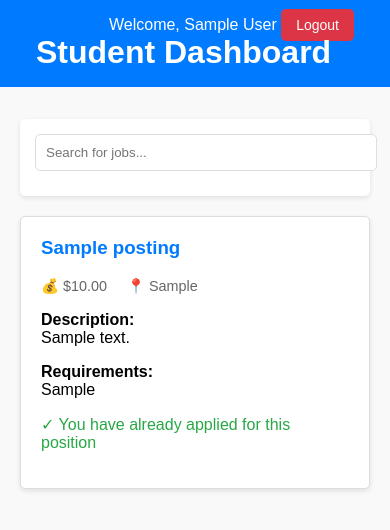
After one commit to justin-swenson111/fbla_web_competition, a PHP site: page /studentdash.php in a window 390 px wide. The commit adds this page. Shown: the top 530 px of the page. Run offline with PHP 8.4, Linux system fonts and the light colour scheme; the visitor is signed in with stand-in values (Sample User, id 1); tables that the repository leaves empty or names only in its code hold one stand-in row (values such as "Sample post").

Commit message:
big commit

```diff
--- /dev/null
+++ b/databaseinfo.txt
@@ -0,0 +1 @@
+for any databases creation
--- a/login.php
+++ b/login.php
@@ -47,10 +47,10 @@ if (isset($_POST['email'], $_POST['password'])) {
 
             // Redirect to respective dashboard based on user type
             if ($user['user_type'] == 'student') {
-                header("Location: studentdash.html");
+                header("Location: studentdash.php");
                 exit();
             } else {
-                header("Location: employeedash.html");
+                header("Location: employerdash.html");
                 exit();
             }
         } else {
--- /dev/null
+++ b/studentdash.php
@@ -0,0 +1,249 @@
+<?php
+session_start();
+
+// Check if user is logged in as a student
+if (!isset($_SESSION['user_id']) || $_SESSION['user_type'] !== 'student') {
+    header("Location: login.php");
+    exit();
+}
+?>
+
+<!DOCTYPE html>
+<html lang="en">
+<head>
+    <meta charset="UTF-8">
+    <meta name="viewport" content="width=device-width, initial-scale=1.0">
+    <title>Student Dashboard</title>
+    <style>
+        body {
+            font-family: Arial, sans-serif;
+            background-color: #f9f9f9;
+            margin: 0;
+            padding: 0;
+        }
+
+        .dashboard-header {
+            background-color: #007bff;
+            color: white;
+            padding: 1rem;
+            margin-bottom: 2rem;
+        }
+
+        .dashboard-header h1 {
+            margin: 0;
+        }
+
+        .user-info {
+            float: right;
+            color: white;
+        }
+
+        .container {
+            max-width: 1200px;
+            margin: 0 auto;
+            padding: 0 20px;
+        }
+
+        .filters {
+            margin-bottom: 20px;
+            padding: 15px;
+            background-color: white;
+            border-radius: 5px;
+            box-shadow: 0 2px 5px rgba(0, 0, 0, 0.1);
+        }
+
+        .search-bar {
+            width: 100%;
+            padding: 10px;
+            margin-bottom: 10px;
+            border: 1px solid #ddd;
+            border-radius: 5px;
+        }
+
+        .job-posting {
+            background-color: #fff;
+            border: 1px solid #ddd;
+            border-radius: 5px;
+            padding: 20px;
+            margin: 20px 0;
+            box-shadow: 0 2px 5px rgba(0, 0, 0, 0.1);
+        }
+
+        .job-posting h3 {
+            margin-top: 0;
+            color: #007bff;
+        }
+
+        .job-details {
+            margin: 15px 0;
+        }
+
+        .application-form {
+            margin-top: 15px;
+        }
+
+        .application-form textarea {
+            width: 100%;
+            padding: 10px;
+            border: 1px solid #ddd;
+            border-radius: 5px;
+            resize: vertical;
+            min-height: 100px;
+            margin-bottom: 10px;
+        }
+
+        .apply-button {
+            background-color: #28a745;
+            color: white;
+            border: none;
+            padding: 10px 20px;
+            border-radius: 5px;
+            cursor: pointer;
+            font-size: 14px;
+        }
+
+        .apply-button:hover {
+            background-color: #218838;
+        }
+
+        .logout-btn {
+            background-color: #dc3545;
+            color: white;
+            border: none;
+            padding: 8px 15px;
+            border-radius: 5px;
+            cursor: pointer;
+            text-decoration: none;
+            font-size: 14px;
+        }
+
+        .logout-btn:hover {
+            background-color: #c82333;
+        }
+
+        .no-jobs {
+            text-align: center;
+            padding: 40px;
+            color: #666;
+        }
+
+        .job-meta {
+            display: flex;
+            gap: 20px;
+            color: #666;
+            font-size: 0.9em;
+            margin-bottom: 15px;
+        }
+
+        .meta-item {
+            display: flex;
+            align-items: center;
+            gap: 5px;
+        }
+    </style>
+</head>
+<body>
+    <div class="dashboard-header">
+        <div class="container">
+            <div class="user-info">
+                Welcome, <?php echo htmlspecialchars($_SESSION['fname']); ?>
+                <a href="logout.php" class="logout-btn">Logout</a>
+            </div>
+            <h1>Student Dashboard</h1>
+        </div>
+    </div>
+
+    <div class="container">
+        <div class="filters">
+            <input type="text" class="search-bar" placeholder="Search for jobs..." id="searchJobs">
+        </div>
+
+        <div id="job-list">
+            <?php
+            $servername = "localhost";
+            $username = "root";
+            $password = "";
+            $dbname = "fbla";
+
+            // Connect to database
+            $conn = new mysqli($servername, $username, $password, $dbname);
+            if ($conn->connect_error) {
+                echo "<p style='color: red; text-align: center;'>Database connection failed: " . $conn->connect_error . "</p>";
+                exit();
+            }
+
+            // Fetch job postings
+            $sql = "SELECT * FROM job_postings ORDER BY created_at DESC";
+            $result = $conn->query($sql);
+
+            if ($result->num_rows > 0) {
+                while ($row = $result->fetch_assoc()) {
+                    // Check if user has already applied
+                    $check_sql = "SELECT id FROM job_applications
+                                WHERE job_id = ? AND student_id = ?";
+                    $check_stmt = $conn->prepare($check_sql);
+                    $check_stmt->bind_param("ii", $row['id'], $_SESSION['user_id']);
+                    $check_stmt->execute();
+                    $already_applied = $check_stmt->get_result()->num_rows > 0;
+                    ?>
+
+                    <div class="job-posting">
+                        <h3><?php echo htmlspecialchars($row['title']); ?></h3>
+                        <div class="job-meta">
+                            <div class="meta-item">
+                                <span>💰 $<?php echo number_format($row['salary'], 2); ?></span>
+                            </div>
+                            <div class="meta-item">
+                                <span>📍 <?php echo htmlspecialchars($row['location']); ?></span>
+                            </div>
+                        </div>
+                        <div class="job-details">
+                            <p><strong>Description:</strong><br>
+                            <?php echo nl2br(htmlspecialchars($row['description'])); ?></p>
+
+                            <p><strong>Requirements:</strong><br>
+                            <?php echo nl2br(htmlspecialchars($row['requirements'])); ?></p>
+                        </div>
+
+                        <?php if (!$already_applied) { ?>
+                            <form class="application-form" action="apply_job.php" method="POST">
+                                <input type="hidden" name="job_id" value="<?php echo htmlspecialchars($row['id']); ?>">
+                                <textarea name="application_message"
+                                        placeholder="Write your application message here... Include why you're interested in this position and what makes you a good fit."
+                                        required></textarea>
+                                <button type="submit" class="apply-button">Apply Now</button>
+                            </form>
+                        <?php } else { ?>
+                            <p style="color: #28a745;">✓ You have already applied for this position</p>
+                        <?php } ?>
+                    </div>
+                    <?php
+                }
+            } else {
+                echo "<div class='no-jobs'>No job postings available at this time.</div>";
+            }
+
+            $conn->close();
+            ?>
+        </div>
+    </div>
+
+    <script>
+        document.getElementById('searchJobs').addEventListener('input', function(e) {
+            const searchText = e.target.value.toLowerCase();
+            const jobPostings = document.querySelectorAll('.job-posting');
+
+            jobPostings.forEach(posting => {
+                const title = posting.querySelector('h3').textContent.toLowerCase();
+                const description = posting.querySelector('.job-details').textContent.toLowerCase();
+
+                if (title.includes(searchText) || description.includes(searchText)) {
+                    posting.style.display = 'block';
+                } else {
+                    posting.style.display = 'none';
+                }
+            });
+        });
+    </script>
+</body>
+</html>
```
Also changed, not shown: apply_job.php (added, +41 -0 lines), create_job_posting.php (added, +44 -0 lines), employerdash.html (added, +29 -0 lines), index.html (+266 -0 lines), signup.php (+16 -10 lines).
